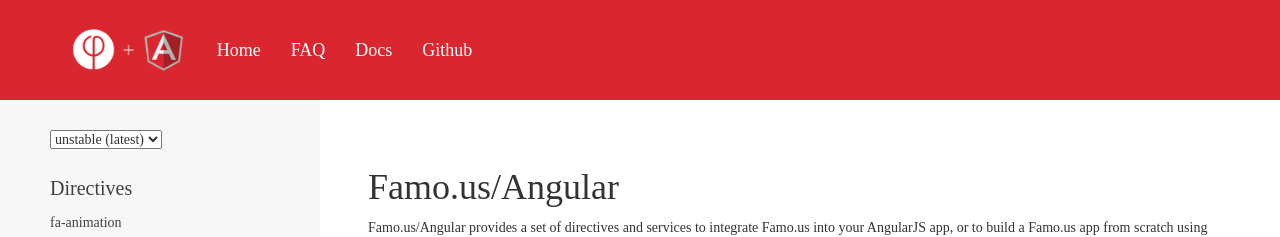
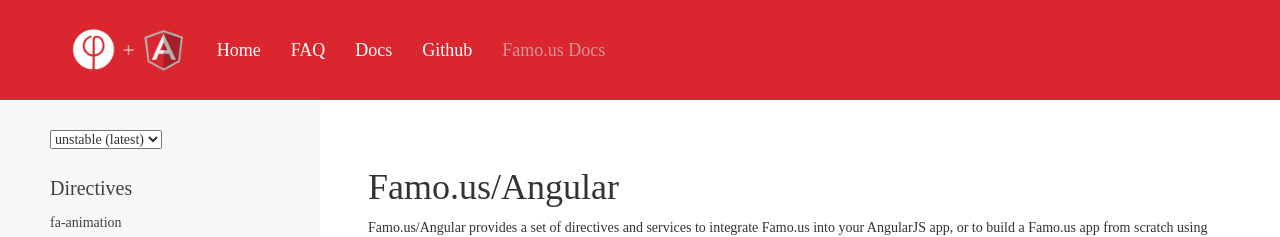
Before and after one commit to thomasstreet/famous-angular-docs, a Jekyll site: the page built from docs/api/index.md, in a window 1280 px wide. Shown: the top 237 px of the page. Built offline with Jekyll 4.4.1, drawn with Linux system fonts in a browser that asks for light colours; nearby versions of some CDN libraries; library files that are not in the unit come from our copies; Markdown is read by kramdown in place of the engine named in the settings.

Commit message:
update links to add famo.us docs + minor styling

```diff
--- a/_includes/home-introduction.html
+++ b/_includes/home-introduction.html
@@ -30,6 +30,12 @@
           Github
         </button>
       </a>
+      <a href="https://github.com/FamousInternal/famous-angular">
+        <button class="btn btn-outline-inverse btn-lg" style="border-color: #444; color: #444; width: auto;">
+          <i class="fa fa-code"></i>
+          Famo.us Docs
+        </button>
+      </a>
     </div>
 
   </div>
--- a/_includes/nav_links.html
+++ b/_includes/nav_links.html
@@ -19,6 +19,7 @@
         <li><a class="nav-link" href="https://famo.us">FAQ</a></li>
         <li><a class="nav-link" href="/docs/api">Docs</a></li>
         <li><a class="nav-link" href="https://github.com/FamousInternal/famous-angular">Github</a></li>
+        <li><a class="nav-link" href="https://famo.us/docs"><span style="color: #CCC; opacity: .66">Famo.us Docs</span></a></li>
       </ul>
     </div>
   </div>
```
Also changed, not shown: 1 other file.
